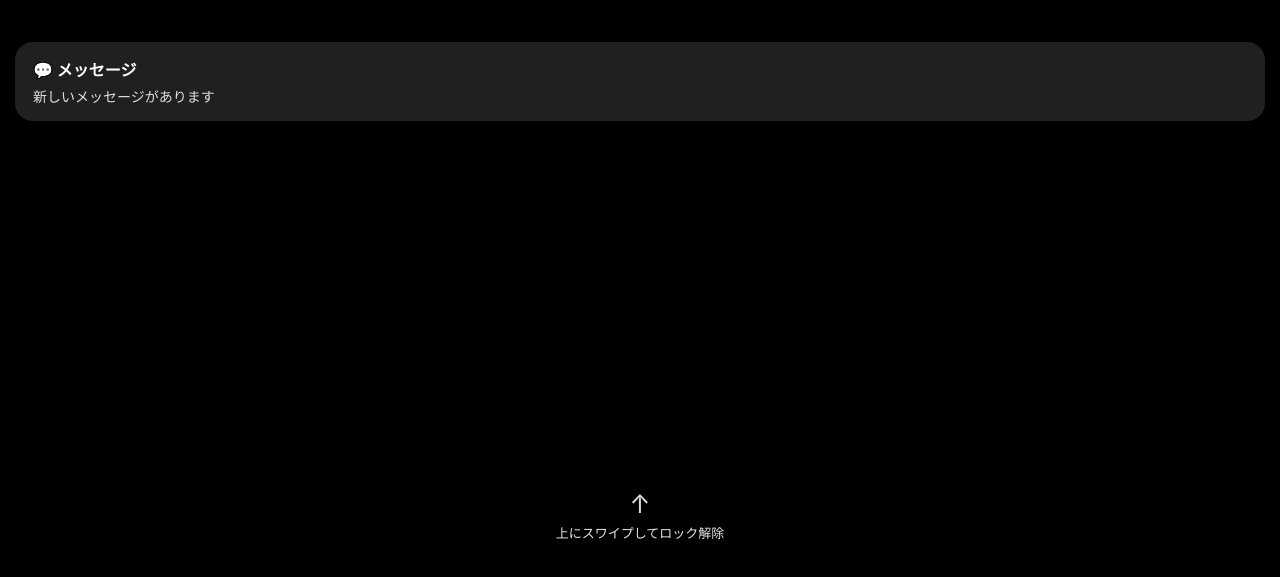
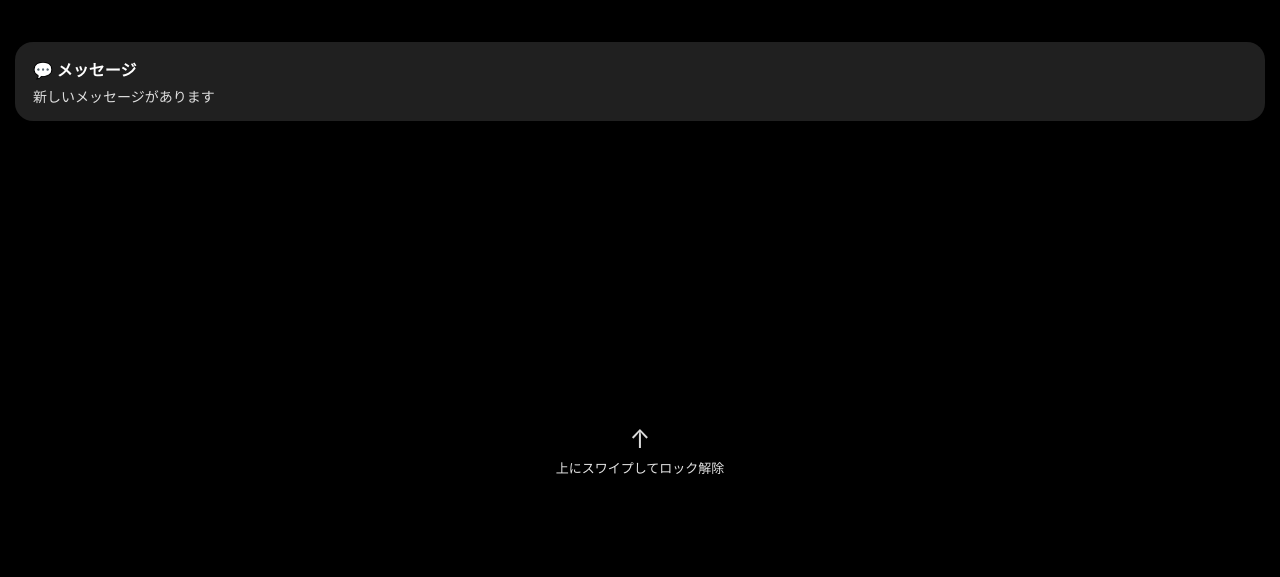
Before and after one commit to maybe-2026-good/wataru-phone, a plain HTML site: page index.html in a window 1280 px wide. Shown: the part 223-800 px from the top of the page. Drawn offline with Linux system fonts and the light colour scheme.

Commit message:
Update style.css

```diff
--- a/style.css
+++ b/style.css
@@ -107,7 +107,7 @@ body {
 
 .swipe-area {
   position: absolute;
-  bottom: 35px;
+  bottom: 100px;
   width: 100%;
   text-align: center;
   font-size: 13px;
```
